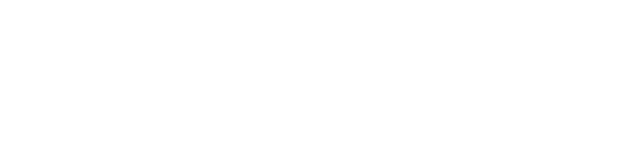
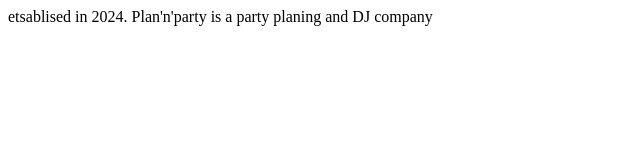
Before and after one commit to Valente2/palnnparty, a plain HTML site: page index.html in a window 1280 px wide. Shown: the whole page, without its empty margins (0-640 px from the left). Drawn offline with Linux system fonts and the light colour scheme.

Commit message:
added short intro

```diff
--- a/index.html
+++ b/index.html
@@ -1 +1,4 @@
-<html></html>
+<html>
+    <head><title>plan'n'party</title></head>
+    <p1>etsablised in 2024. Plan'n'party is a party planing and DJ company</p1>
+    </html>
```
